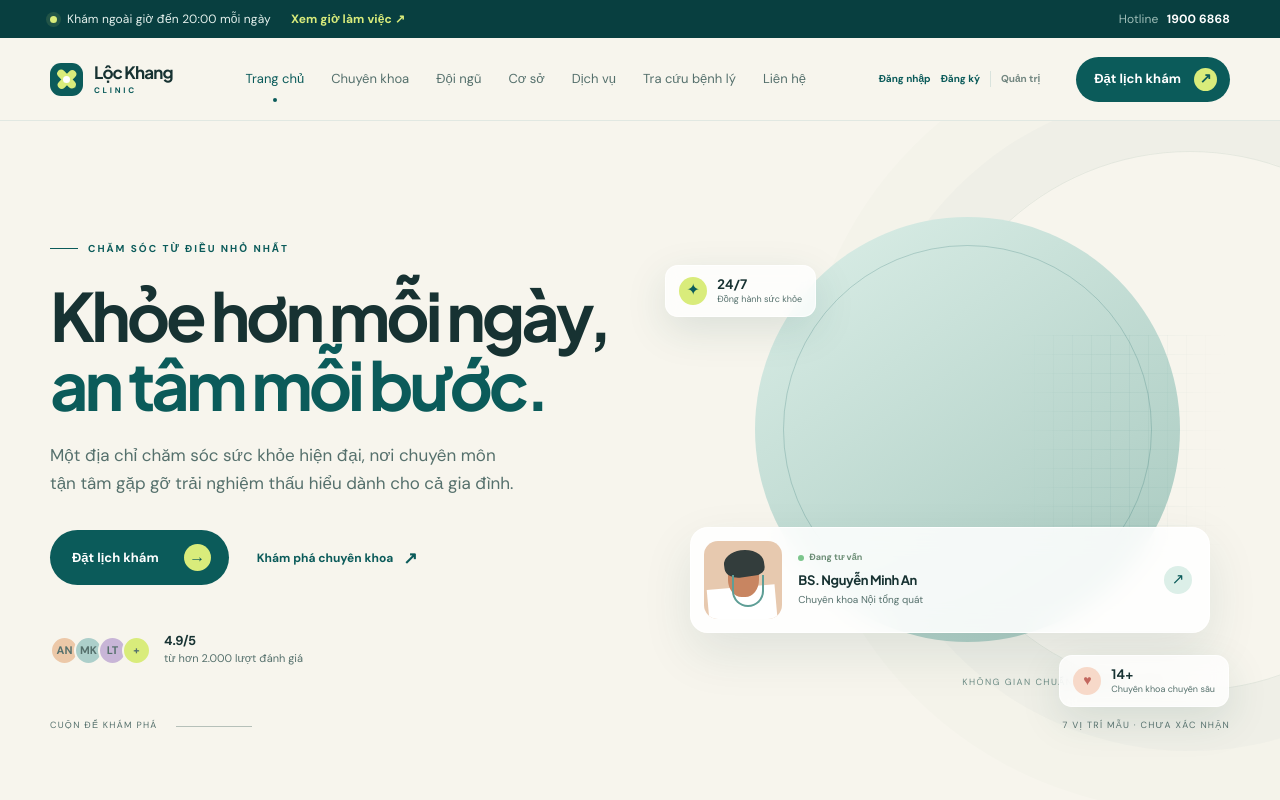
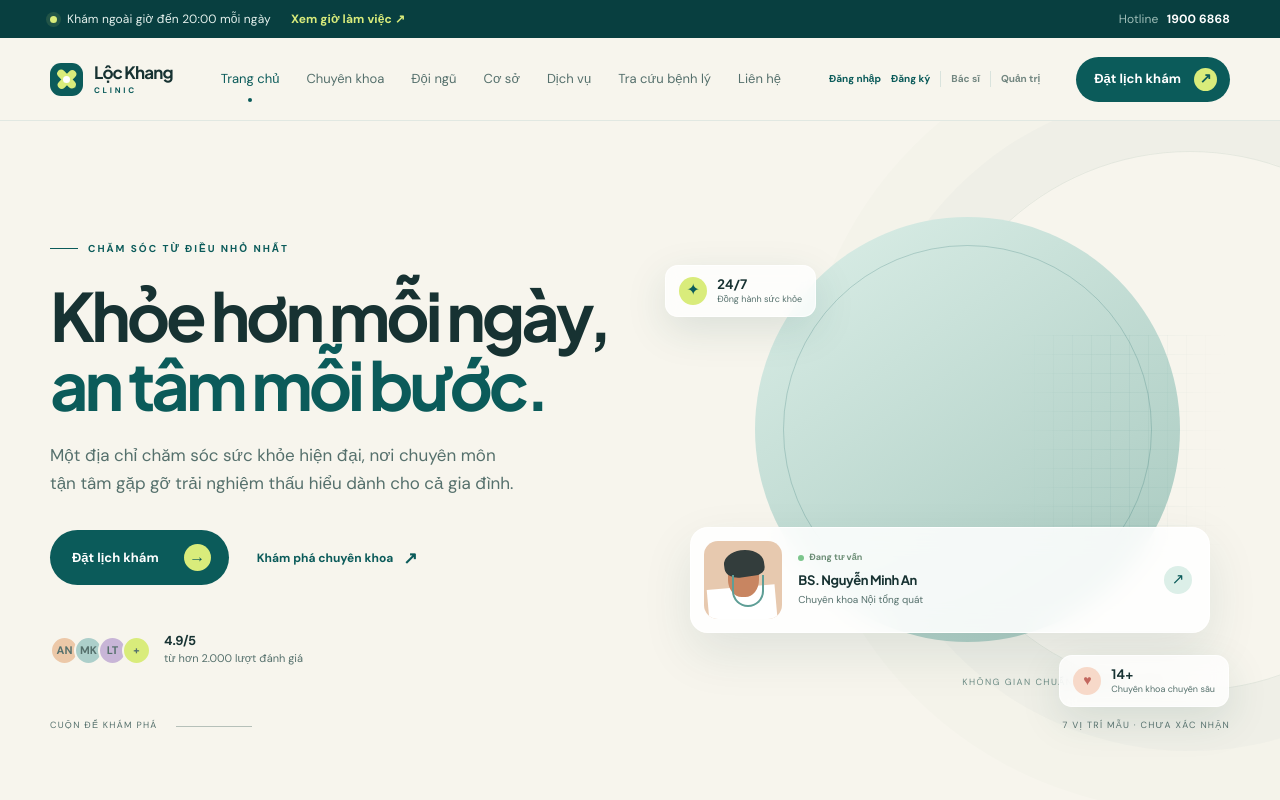
Before and after one commit to thuyninh7922-source/loc-khang-clinic, a website: page public/index.html in a window 1280 px wide. Shown: the top 800 px of the page. Drawn offline with Linux system fonts and the light colour scheme; no server answers.

Commit message:
Update index.html

```diff
--- a/public/index.html
+++ b/public/index.html
@@ -32,7 +32,7 @@
         <a href="/diseases">Tra cứu bệnh lý</a>
         <a href="#contact">Liên hệ</a>
       </nav>
-      <div class="nav-auth"><a href="/login">Đăng nhập</a><a href="/register">Đăng ký</a><a class="nav-admin-link" href="/admin-login">Quản trị</a></div>
+     <div class="nav-auth"><a href="/login">Đăng nhập</a><a href="/register">Đăng ký</a><a class="nav-admin-link" href="/doctor-login">Bác sĩ</a><a class="nav-admin-link" href="/admin-login">Quản trị</a></div>
       <a class="nav-cta" href="/booking"><span>Đặt lịch khám</span><b>↗</b></a>
     </div>
   </header>
```
